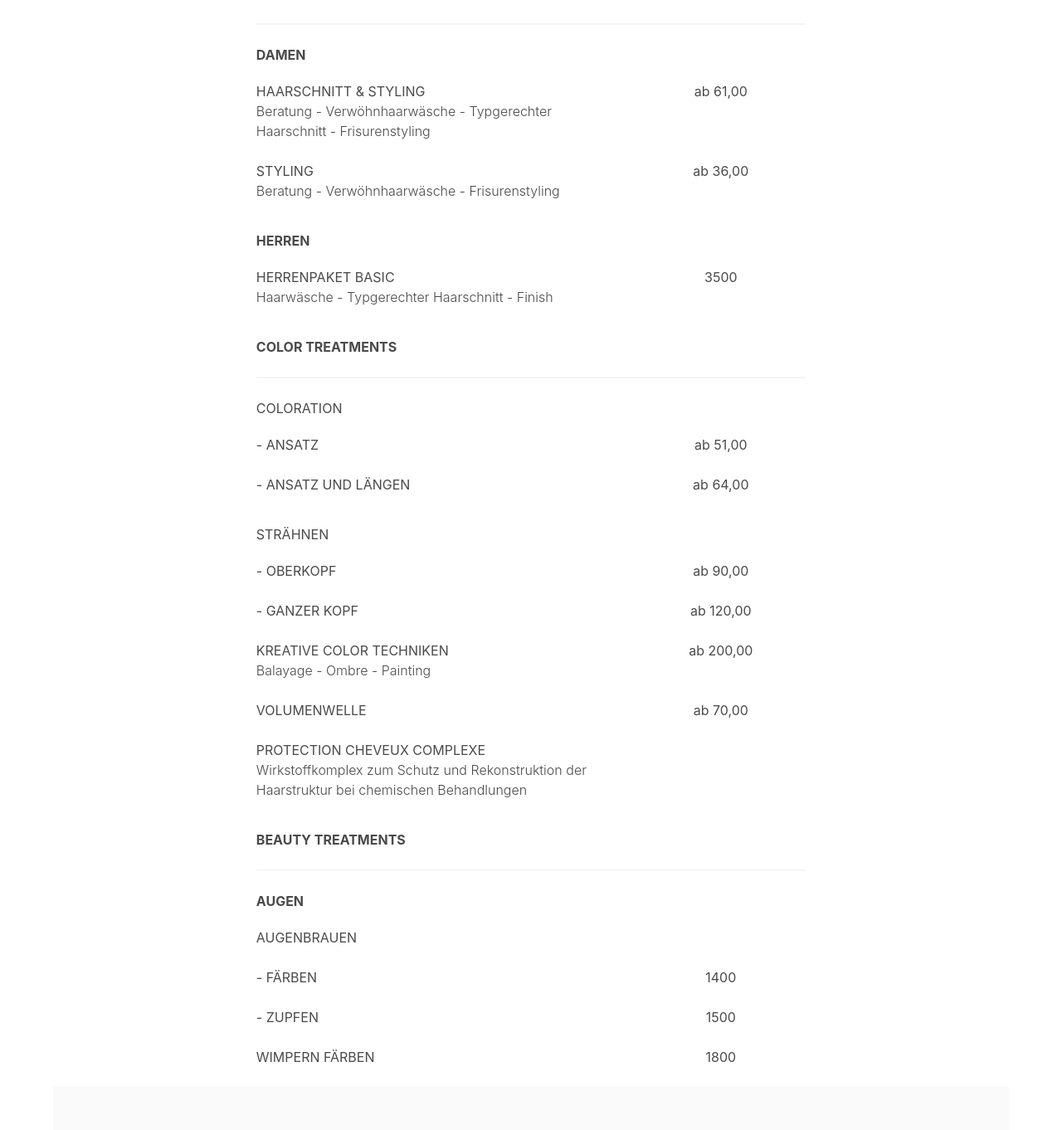
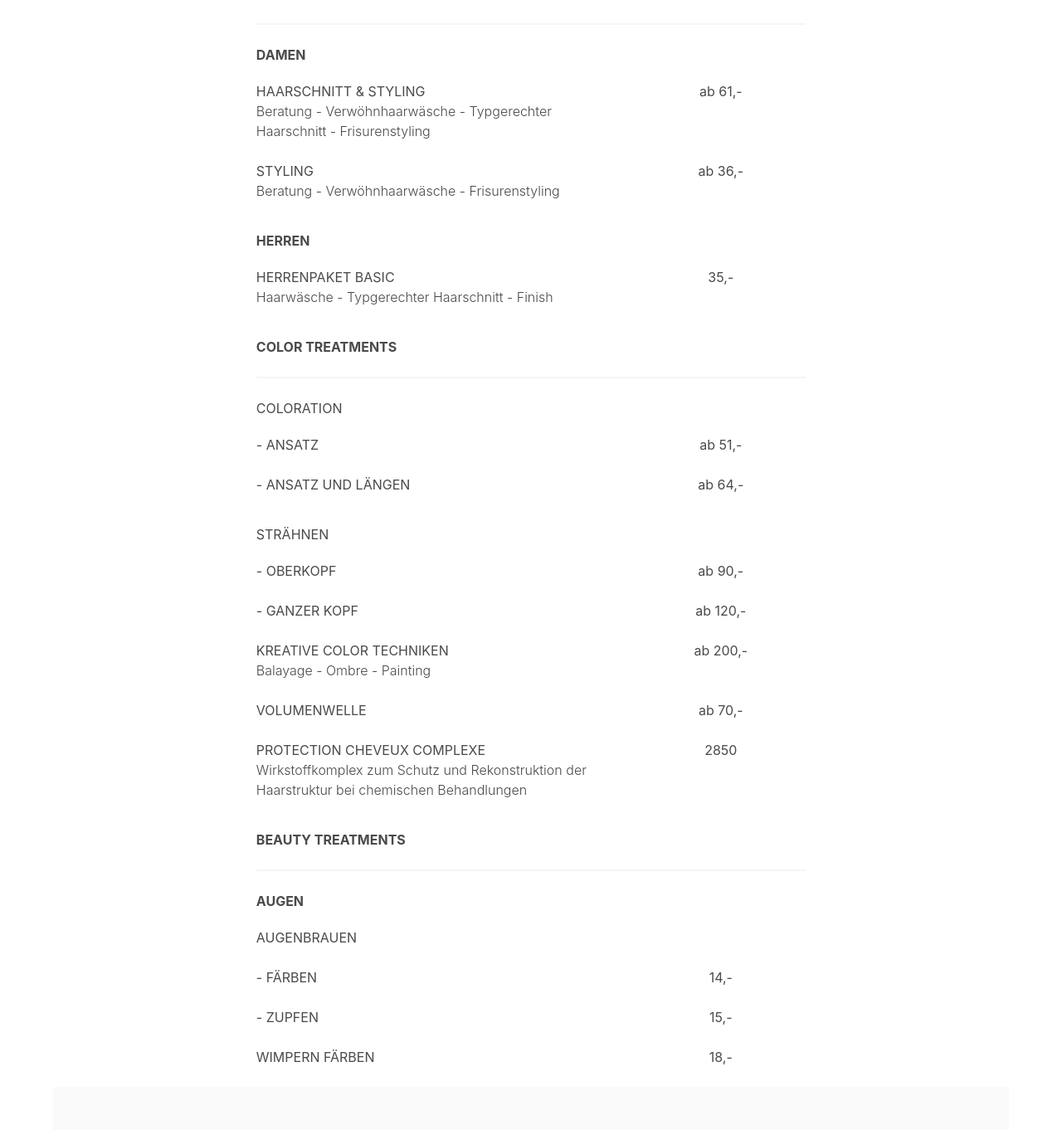
Before and after one commit to Anigerra/hairdesign-web, a Jekyll site: the page built from Preise/index.md, in a window 1280 px wide. Shown: the part 432-1794 px from the top of the page at 83% size. Built offline with Jekyll 4.4.1, drawn with Linux system fonts in a browser that asks for light colours; nearby versions of some CDN libraries.

Commit message:
format numbers

```diff
--- a/_data/preise.yml
+++ b/_data/preise.yml
@@ -6,16 +6,16 @@ sections:
         leistungen:
           - name: Haarschnitt & Styling
             genauer: Beratung - Verw&ouml;hnhaarw&auml;sche - Typgerechter Haarschnitt - Frisurenstyling
-            preis: ab 61,00
+            preis: ab 61,-
           - name: Styling
             genauer: Beratung - Verwöhnhaarwäsche - Frisurenstyling
-            preis: ab 36,00
+            preis: ab 36,-
       - name: Herren
         class: has-text-weight-bold
         leistungen:
           - name: Herrenpaket Basic
             genauer: Haarwäsche - Typgerechter Haarschnitt - Finish
-            preis: 35,00
+            preis: 35,-
   - name: Color Treatments
     subsections:
       - name: Coloration
@@ -23,28 +23,28 @@ sections:
         leistungen:
           - name: "- Ansatz"
             genauer:
-            preis: ab 51,00
+            preis: ab 51,-
           - name: "- Ansatz und Längen"
             genauer:
-            preis: ab 64,00
+            preis: ab 64,-
       - name: Strähnen
         class:
         leistungen:
           - name: "- Oberkopf"
             genauer:
-            preis: ab 90,00
+            preis: ab 90,-
           - name: "- Ganzer Kopf"
             genauer:
-            preis: ab 120,00
+            preis: ab 120,-
           - name: Kreative Color Techniken
             genauer: Balayage - Ombre - Painting
-            preis: ab 200,00
+            preis: ab 200,-
           - name: Volumenwelle
             genauer:
-            preis: ab 70,00
+            preis: ab 70,-
           - name: Protection Cheveux Complexe
             genauer: Wirkstoffkomplex zum Schutz und Rekonstruktion der Haarstruktur bei chemischen Behandlungen
-            master: 28,50
+            preis: 28,50
   - name: Beauty Treatments
     subsections:
       - name: Augen
@@ -52,14 +52,13 @@ sections:
         leistungen:
           - name: Augenbrauen
             genauer:
-            master:
-            top:
+            preis:
           - name: "- Färben"
             genauer:
-            preis: 14,00
+            preis: 14,-
           - name: "- Zupfen"
             genauer:
-            preis: 15,00
+            preis: 15,-
           - name: Wimpern Färben
             genauer:
-            preis: 18,00
+            preis: 18,-
```
